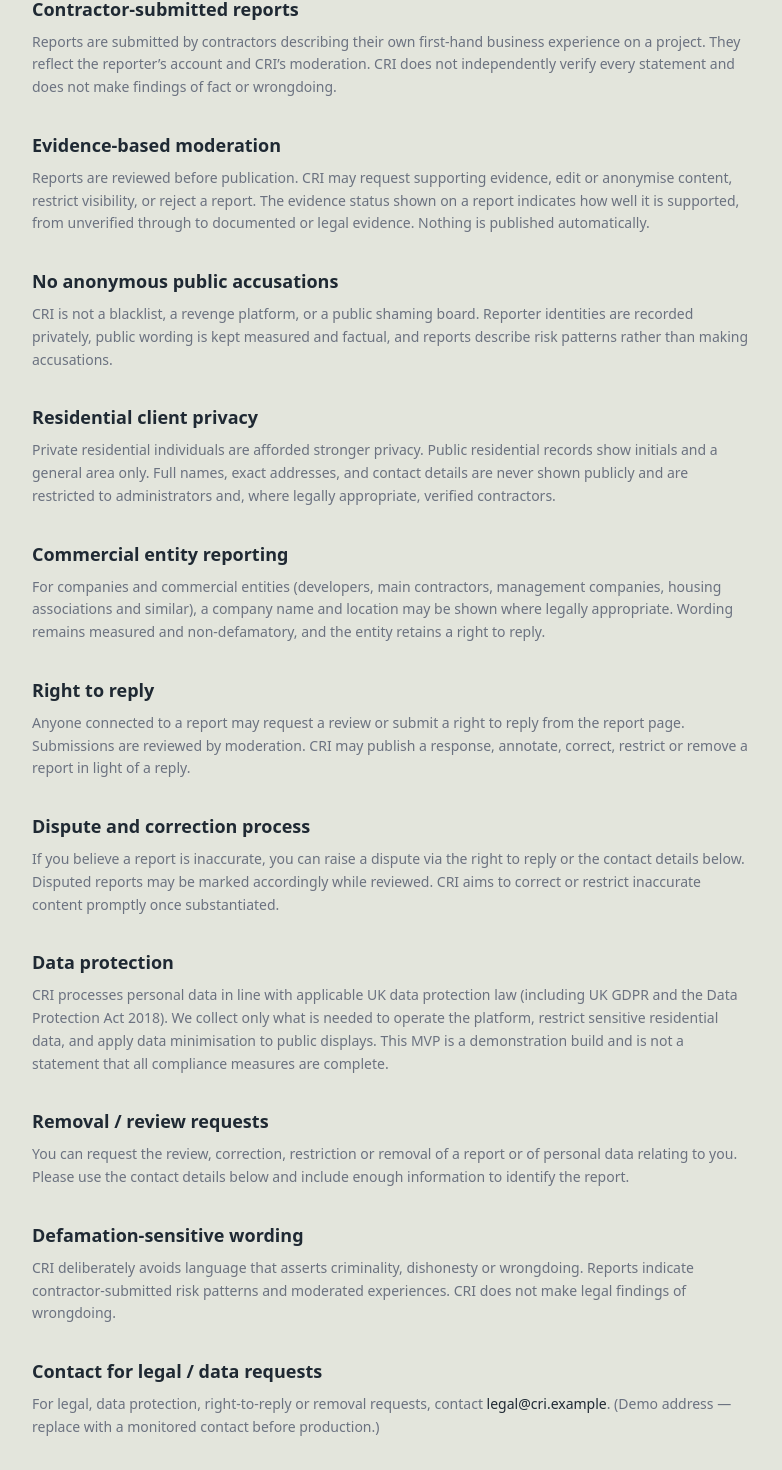
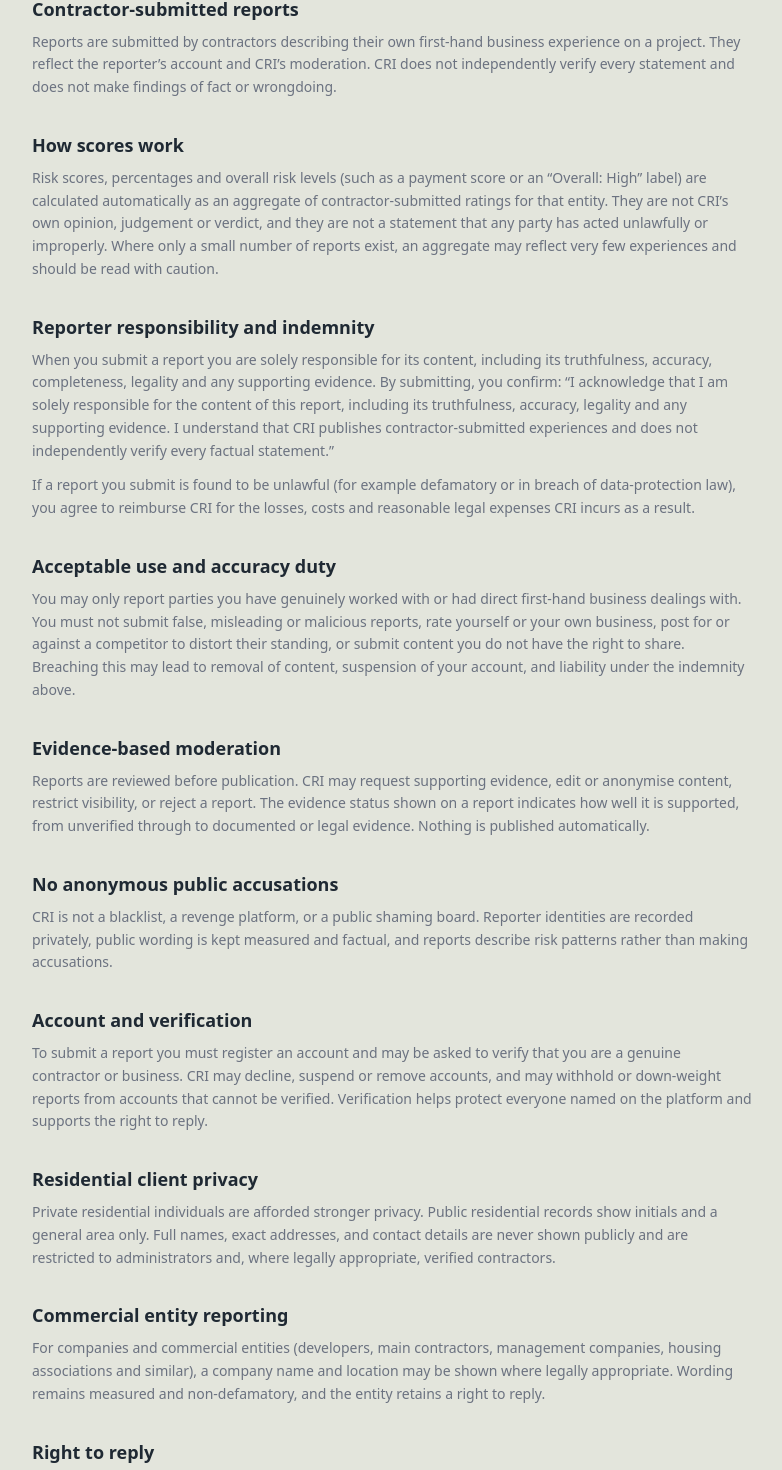
Before and after one commit to Piotr3009/CRI, a Next.js app: page /legal in a window 1280 px wide. Shown: the part 570-2040 px from the top of the page, without its empty margins (248-1030 px from the left). Built offline with nearby package versions, Linux system fonts and the light colour scheme.

Commit message:
Update page.tsx

```diff
--- a/app/legal/page.tsx
+++ b/app/legal/page.tsx
@@ -32,6 +32,56 @@ const SECTIONS: { id?: string; title: string; body: React.ReactNode }[] = [
     ),
   },
   {
+    title: "How scores work",
+    body: (
+      <p>
+        Risk scores, percentages and overall risk levels (such as a payment
+        score or an &ldquo;Overall: High&rdquo; label) are calculated
+        automatically as an aggregate of contractor-submitted ratings for that
+        entity. They are not CRI&rsquo;s own opinion, judgement or verdict, and
+        they are not a statement that any party has acted unlawfully or
+        improperly. Where only a small number of reports exist, an aggregate may
+        reflect very few experiences and should be read with caution.
+      </p>
+    ),
+  },
+  {
+    title: "Reporter responsibility and indemnity",
+    body: (
+      <>
+        <p>
+          When you submit a report you are solely responsible for its content,
+          including its truthfulness, accuracy, completeness, legality and any
+          supporting evidence. By submitting, you confirm: &ldquo;I acknowledge
+          that I am solely responsible for the content of this report, including
+          its truthfulness, accuracy, legality and any supporting evidence. I
+          understand that CRI publishes contractor-submitted experiences and
+          does not independently verify every factual statement.&rdquo;
+        </p>
+        <p className="mt-3">
+          If a report you submit is found to be unlawful (for example
+          defamatory or in breach of data-protection law), you agree to
+          reimburse CRI for the losses, costs and reasonable legal expenses CRI
+          incurs as a result.
+        </p>
+      </>
+    ),
+  },
+  {
+    title: "Acceptable use and accuracy duty",
+    body: (
+      <p>
+        You may only report parties you have genuinely worked with or had direct
+        first-hand business dealings with. You must not submit false, misleading
+        or malicious reports, rate yourself or your own business, post for or
+        against a competitor to distort their standing, or submit content you do
+        not have the right to share. Breaching this may lead to removal of
+        content, suspension of your account, and liability under the indemnity
+        above.
+      </p>
+    ),
+  },
+  {
     title: "Evidence-based moderation",
     body: (
       <p>
@@ -51,6 +101,18 @@ const SECTIONS: { id?: string; title: string; body: React.ReactNode }[] = [
         Reporter identities are recorded privately, public wording is kept
         measured and factual, and reports describe risk patterns rather than
         making accusations.
+      </p>
+    ),
+  },
+  {
+    title: "Account and verification",
+    body: (
+      <p>
+        To submit a report you must register an account and may be asked to
+        verify that you are a genuine contractor or business. CRI may decline,
+        suspend or remove accounts, and may withhold or down-weight reports from
+        accounts that cannot be verified. Verification helps protect everyone
+        named on the platform and supports the right to reply.
       </p>
     ),
   },
@@ -136,6 +198,28 @@ const SECTIONS: { id?: string; title: string; body: React.ReactNode }[] = [
     ),
   },
   {
+    title: "Limitation of liability",
+    body: (
+      <p>
+        CRI is a reporting platform &mdash; not an investigator, arbitrator,
+        regulator or court. To the fullest extent permitted by law, CRI is not
+        liable for decisions you make based on information on the platform, for
+        the accuracy of contractor-submitted content, or for indirect or
+        consequential loss. Nothing in these terms excludes liability that
+        cannot lawfully be excluded.
+      </p>
+    ),
+  },
+  {
+    title: "Governing law",
+    body: (
+      <p>
+        These terms and your use of CRI are governed by the law of England and
+        Wales, and the courts of England and Wales have exclusive jurisdiction.
+      </p>
+    ),
+  },
+  {
     title: "Contact for legal / data requests",
     body: (
       <p>
```
